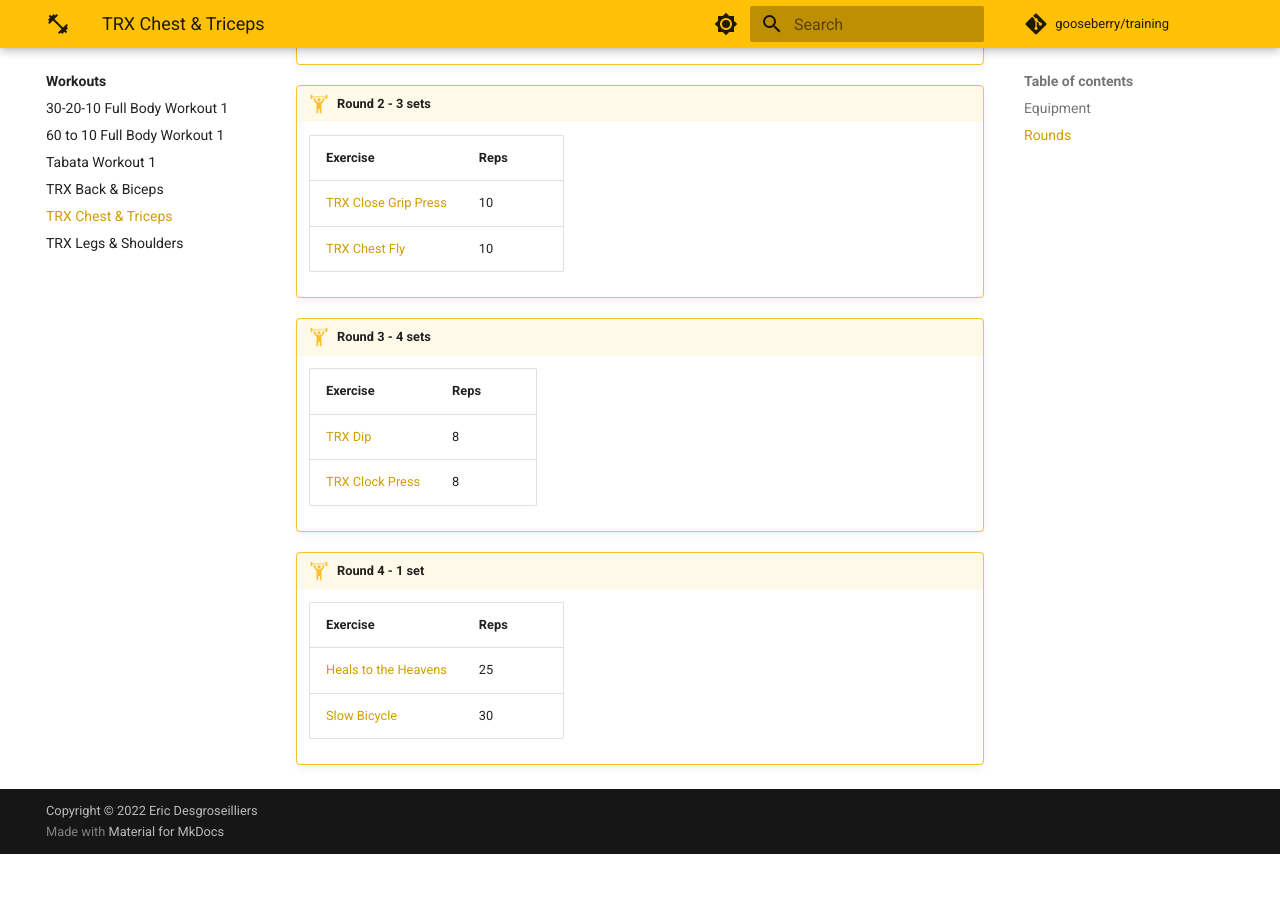
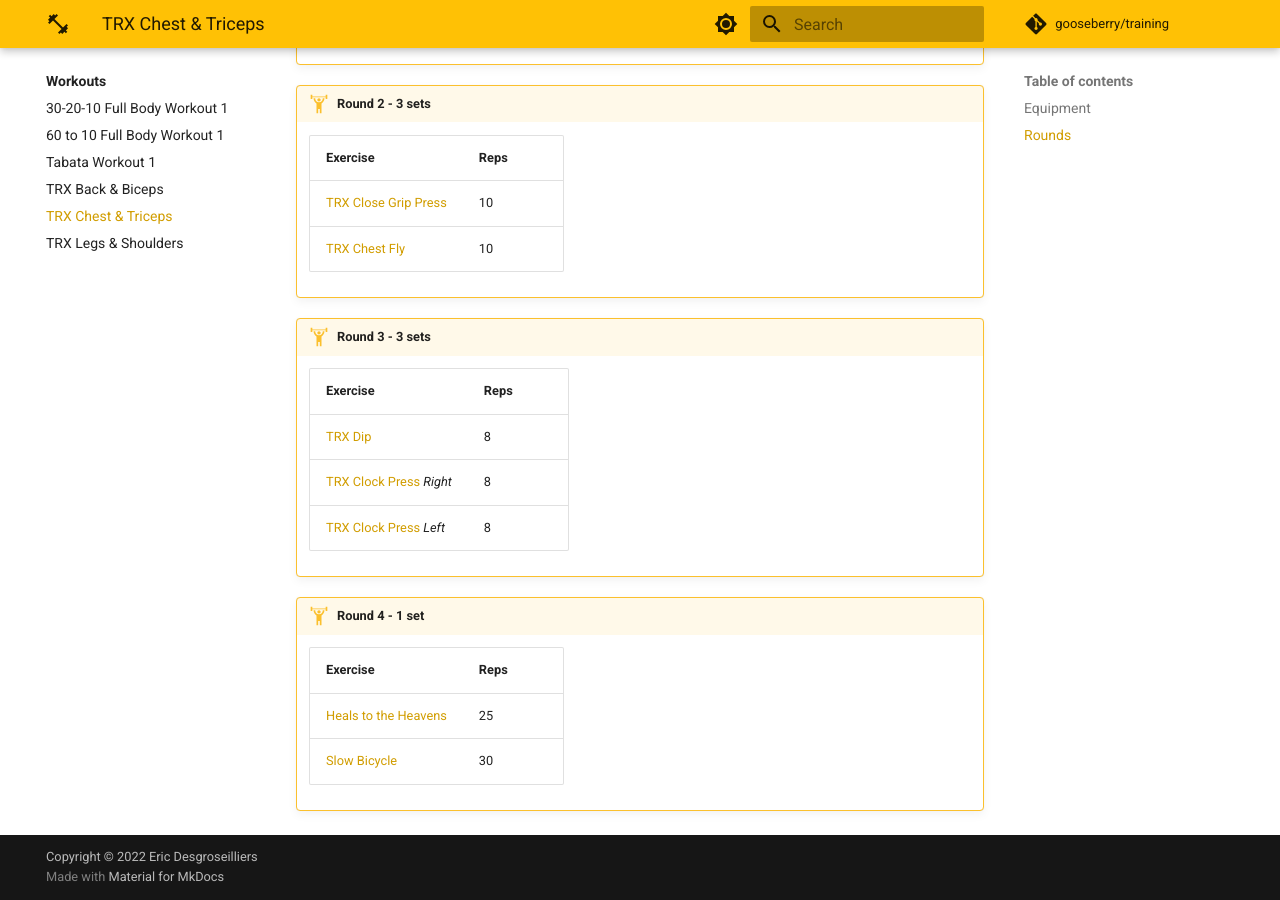
Before and after one commit to gooseberry/training, an MkDocs documentation site: the page built from docs/workouts/trx-chest-tricep.md, in a window 1280 px wide and 900 px high, scrolled down 682 px. Built offline with MkDocs 1.6.1 and Material for MkDocs 9.7.7, drawn with Linux system fonts in a browser that asks for light colours; comment, search, counter and statistics services are not loaded; before the commit the page ends 1536 px from its top, so only the background shows below that.

Commit message:
chest clock press

```diff
--- a/docs/workouts/trx-chest-tricep.md
+++ b/docs/workouts/trx-chest-tricep.md
@@ -30,12 +30,13 @@ tags:
     | [TRX Close Grip Press](../exercises/trx-close-press.md) | 10 |
     | [TRX Chest Fly](../exercises/trx-chest-fly.md)          | 10 |
 
-!!! strength "Round 3 - 4 sets"
+!!! strength "Round 3 - 3 sets"
 
     | Exercise                                        | Reps |
     |----------                                       |:-----|
     | [TRX Dip](../exercises/trx-dip.md)                 | 8 |
-    | [TRX Clock Press](../exercises/trx-clock-press.md) | 8 |
+    | [TRX Clock Press](../exercises/trx-clock-press.md) *Right* | 8 |
+    | [TRX Clock Press](../exercises/trx-clock-press.md) *Left*  | 8 |
 
 !!! strength "Round 4 - 1 set"
 
```
